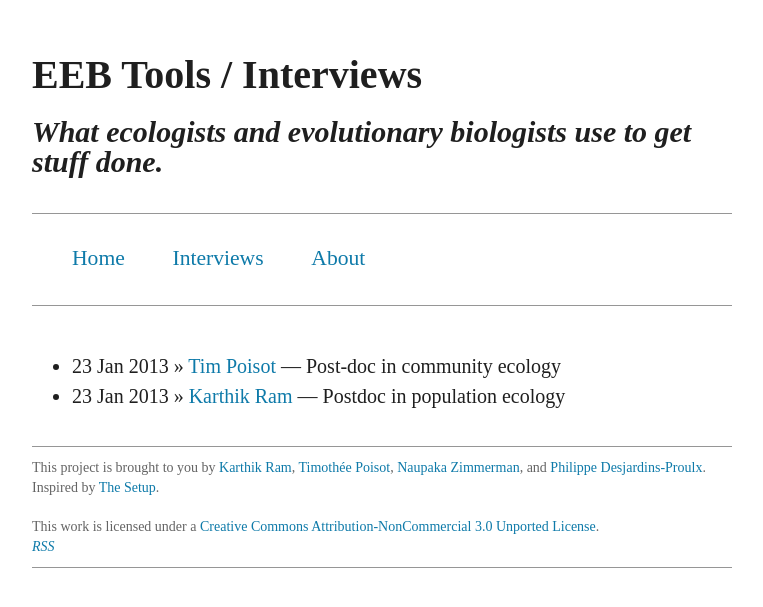
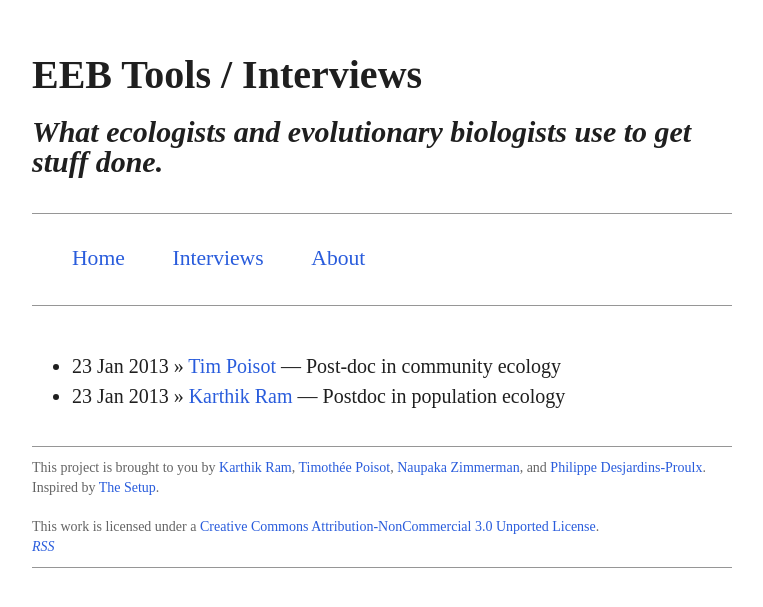
Before and after one commit to karthik/ecotools, a Jekyll site: the page built from interviews.html, in a window 1280 px wide. Shown: the top 607 px of the page, without its empty margins (258-1021 px from the left). Built offline with Jekyll 4.4.1, drawn with Linux system fonts in a browser that asks for light colours; Markdown is read by kramdown in place of the engine named in the settings; comment, search, counter and statistics services are not loaded; a style sheet for code colours, icons or effects is not loaded.

Commit message:
changed link color to a stronger blue.

```diff
--- a/css/screen.css
+++ b/css/screen.css
@@ -8,7 +8,7 @@ html {
 
 a{
   text-decoration: none;
-  color: rgb(14, 122, 169)
+  color: rgb(41, 92, 220);
 }
 
 a:hover{
```
